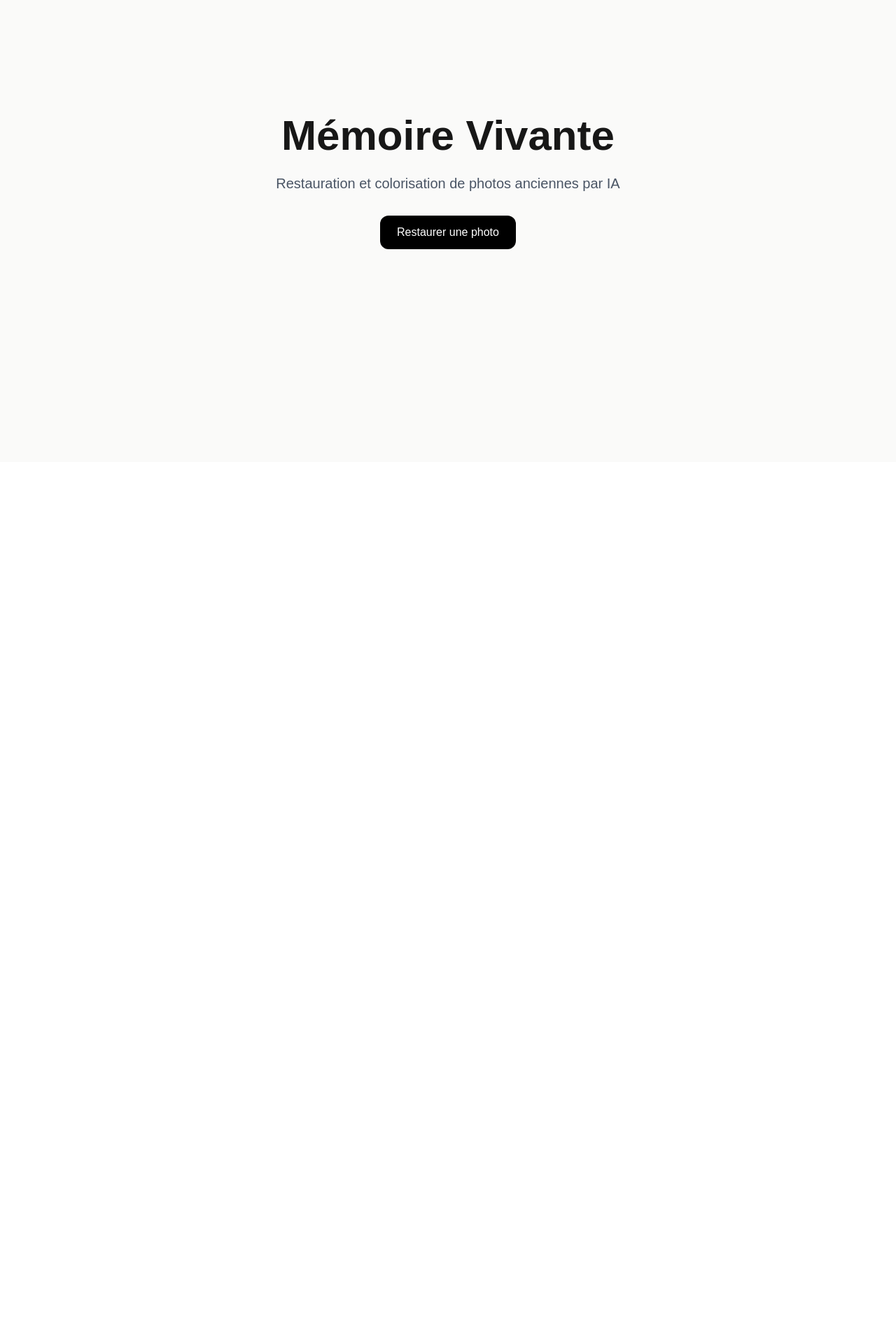
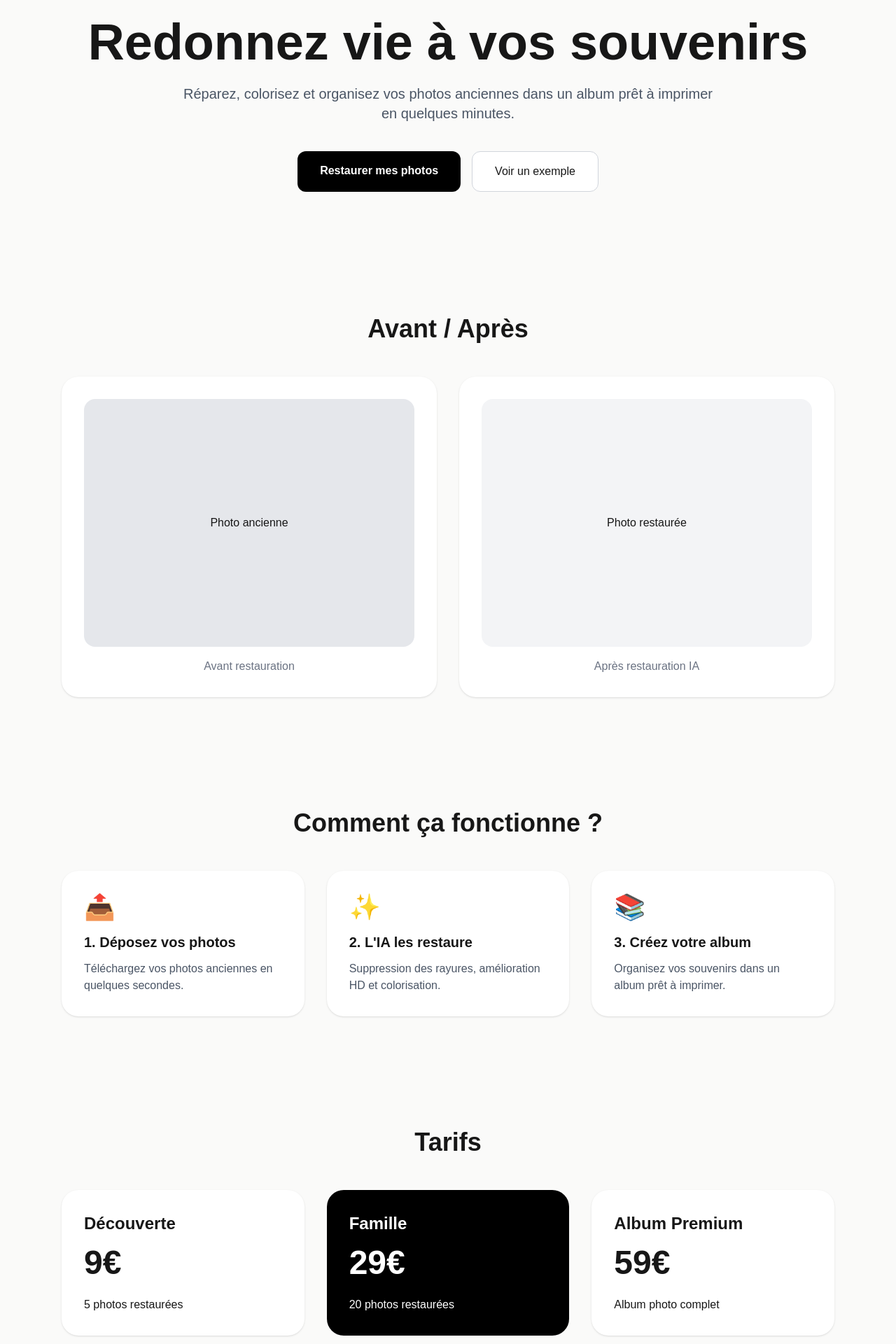
Before and after one commit to MONTARGE-CYBER/memoire-vivante, a Next.js app: page / in a window 1280 px wide. Shown: the part 140-2060 px from the top of the page at 70% size. Before the commit the page ends 800 px from the top, so only its background shows below. Built offline with nearby package versions, Linux system fonts and the light colour scheme.

Commit message:
Ajout upload photo

```diff
--- a/app/page.tsx
+++ b/app/page.tsx
@@ -1,19 +1,141 @@
+import Link from "next/link";
 export default function Home() {
   return (
-    <main className="min-h-screen flex items-center justify-center bg-stone-50">
-      <div className="text-center">
-        <h1 className="text-6xl font-bold mb-6">
-          Mémoire Vivante
+    <main className="min-h-screen bg-stone-50">
+      {/* HERO */}
+      <section className="max-w-6xl mx-auto px-6 py-24 text-center">
+        <span className="inline-block px-4 py-2 rounded-full bg-stone-200 text-sm font-medium">
+          Restauration et colorisation de photos anciennes par IA
+        </span>
+
+        <h1 className="text-5xl md:text-7xl font-bold mt-8 mb-6">
+          Redonnez vie à vos souvenirs
         </h1>
 
-        <p className="text-xl text-gray-600 mb-8">
-          Restauration et colorisation de photos anciennes par IA
+        <p className="text-xl text-gray-600 max-w-3xl mx-auto">
+          Réparez, colorisez et organisez vos photos anciennes dans un album
+          prêt à imprimer en quelques minutes.
         </p>
 
-        <button className="px-6 py-3 rounded-xl bg-black text-white">
-          Restaurer une photo
+        <div className="mt-10 flex justify-center gap-4">
+          <Link
+  href="/upload"
+  className="px-8 py-4 rounded-xl bg-black text-white font-semibold"
+>
+  Restaurer mes photos
+</Link>
+
+          <button className="px-8 py-4 rounded-xl border border-gray-300 bg-white">
+            Voir un exemple
+          </button>
+        </div>
+      </section>
+
+      {/* AVANT / APRÈS */}
+      <section className="max-w-6xl mx-auto px-6 py-20">
+        <h2 className="text-4xl font-bold text-center mb-12">
+          Avant / Après
+        </h2>
+
+        <div className="grid md:grid-cols-2 gap-8">
+          <div className="bg-white rounded-3xl shadow-sm p-8">
+            <div className="aspect-[4/3] bg-gray-200 rounded-2xl flex items-center justify-center">
+              Photo ancienne
+            </div>
+
+            <p className="mt-4 text-center text-gray-500">
+              Avant restauration
+            </p>
+          </div>
+
+          <div className="bg-white rounded-3xl shadow-sm p-8">
+            <div className="aspect-[4/3] bg-gray-100 rounded-2xl flex items-center justify-center">
+              Photo restaurée
+            </div>
+
+            <p className="mt-4 text-center text-gray-500">
+              Après restauration IA
+            </p>
+          </div>
+        </div>
+      </section>
+
+      {/* PROCESSUS */}
+      <section className="max-w-6xl mx-auto px-6 py-20">
+        <h2 className="text-4xl font-bold text-center mb-12">
+          Comment ça fonctionne ?
+        </h2>
+
+        <div className="grid md:grid-cols-3 gap-8">
+          <div className="bg-white p-8 rounded-3xl shadow-sm">
+            <div className="text-4xl mb-4">📤</div>
+            <h3 className="font-bold text-xl mb-3">
+              1. Déposez vos photos
+            </h3>
+            <p className="text-gray-600">
+              Téléchargez vos photos anciennes en quelques secondes.
+            </p>
+          </div>
+
+          <div className="bg-white p-8 rounded-3xl shadow-sm">
+            <div className="text-4xl mb-4">✨</div>
+            <h3 className="font-bold text-xl mb-3">
+              2. L'IA les restaure
+            </h3>
+            <p className="text-gray-600">
+              Suppression des rayures, amélioration HD et colorisation.
+            </p>
+          </div>
+
+          <div className="bg-white p-8 rounded-3xl shadow-sm">
+            <div className="text-4xl mb-4">📚</div>
+            <h3 className="font-bold text-xl mb-3">
+              3. Créez votre album
+            </h3>
+            <p className="text-gray-600">
+              Organisez vos souvenirs dans un album prêt à imprimer.
+            </p>
+          </div>
+        </div>
+      </section>
+
+      {/* TARIFS */}
+      <section className="max-w-6xl mx-auto px-6 py-20">
+        <h2 className="text-4xl font-bold text-center mb-12">
+          Tarifs
+        </h2>
+
+        <div className="grid md:grid-cols-3 gap-8">
+          <div className="bg-white rounded-3xl p-8 shadow-sm">
+            <h3 className="text-2xl font-bold mb-4">Découverte</h3>
+            <p className="text-5xl font-bold mb-6">9€</p>
+            <p>5 photos restaurées</p>
+          </div>
+
+          <div className="bg-black text-white rounded-3xl p-8">
+            <h3 className="text-2xl font-bold mb-4">Famille</h3>
+            <p className="text-5xl font-bold mb-6">29€</p>
+            <p>20 photos restaurées</p>
+          </div>
+
+          <div className="bg-white rounded-3xl p-8 shadow-sm">
+            <h3 className="text-2xl font-bold mb-4">Album Premium</h3>
+            <p className="text-5xl font-bold mb-6">59€</p>
+            <p>Album photo complet</p>
+          </div>
+        </div>
+      </section>
+
+      {/* CTA */}
+      <section className="py-24 text-center">
+        <h2 className="text-5xl font-bold mb-6">
+          Vos souvenirs méritent une seconde vie
+        </h2>
+
+        <button className="px-10 py-5 bg-black text-white rounded-xl text-lg">
+          Commencer maintenant
         </button>
-      </div>
+      </section>
     </main>
   );
 }
--- /dev/null
+++ b/app/upload/page.tsx
@@ -0,0 +1,65 @@
+"use client";
+
+import { useState } from "react";
+
+export default function UploadPage() {
+  const [preview, setPreview] = useState<string | null>(null);
+
+  const handleFile = (e: React.ChangeEvent<HTMLInputElement>) => {
+    const file = e.target.files?.[0];
+
+    if (!file) return;
+
+    const url = URL.createObjectURL(file);
+    setPreview(url);
+  };
+
+  return (
+    <main className="min-h-screen bg-stone-50 p-10">
+      <div className="max-w-4xl mx-auto">
+        <h1 className="text-5xl font-bold mb-6">
+          Restaurer une photo
+        </h1>
+
+        <p className="text-gray-600 mb-10">
+          Déposez votre photo ancienne pour la restaurer et la coloriser.
+        </p>
+
+        <label className="block border-2 border-dashed rounded-3xl p-20 text-center bg-white cursor-pointer">
+          <input
+            type="file"
+            accept="image/*"
+            className="hidden"
+            onChange={handleFile}
+          />
+
+          <p className="text-xl font-medium">
+            Cliquez pour sélectionner une photo
+          </p>
+
+          <p className="text-gray-500 mt-2">
+            JPG, PNG ou TIFF
+          </p>
+        </label>
+
+        {preview && (
+          <div className="mt-10 bg-white rounded-3xl p-6 shadow-sm">
+            <h2 className="text-2xl font-bold mb-4">
+              Aperçu
+            </h2>
+
+            <img
+              src={preview}
+              alt="preview"
+              className="rounded-2xl max-h-[600px] mx-auto"
+            />
+
+            <button className="mt-6 px-8 py-4 bg-black text-white rounded-xl">
+              Restaurer avec l'IA
+            </button>
+          </div>
+        )}
+      </div>
+    </main>
+  );
+}
```
